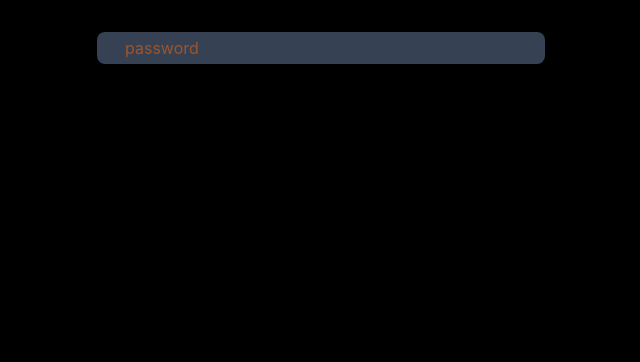
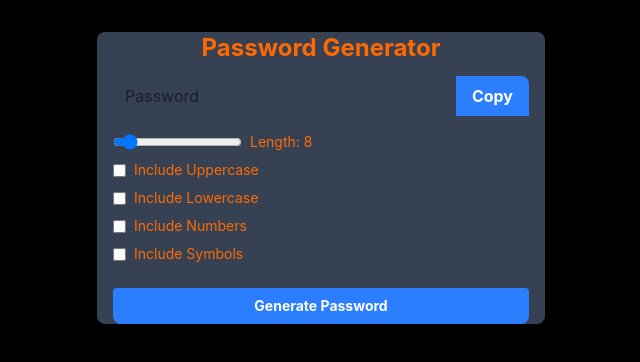
Before and after one commit to hasssanop1/react-by-chai, a React (Vite) app in the folder 05passwordGenerator/: page / in a window 1280 px wide. Shown: the top 362 px of the page, without its empty margins (319-959 px from the left). Built offline with nearby package versions, Linux system fonts and the light colour scheme.

Commit message:
added copy functionality

```diff
--- a/05passwordGenerator/src/App.jsx
+++ b/05passwordGenerator/src/App.jsx
@@ -1,64 +1,123 @@
-import { useState } from 'react'
-
-import './App.css'
+import { useState } from "react";
+import "./App.css";
 
 function App() {
-  const [length, setLength] = useState(8)
-  const [includeUppercase, setIncludeUppercase] = useState(false)
-  const [includeLowercase, setIncludeLowercase] = useState(false)
-  const [includeNumbers, setIncludeNumbers] = useState(false)
-  const [includeSymbols, setIncludeSymbols] = useState(false)
-  // password generation logic will be implemented here
-  const  [password, setPassword] = useState("")
+  const [length, setLength] = useState(8);
+  const [includeUppercase, setIncludeUppercase] = useState(false);
+  const [includeLowercase, setIncludeLowercase] = useState(false);
+  const [includeNumbers, setIncludeNumbers] = useState(false);
+  const [includeSymbols, setIncludeSymbols] = useState(false);
+  const [password, setPassword] = useState("");
 
-  //password gnerator function
-  const genratePassword = (()=>{
-    let pass = ""
-    let string = ""
-    let includeUppercase = "ABCDEFGHIJKLMNOPQRSTUVWXYZ"
-    let includeLowercase = "abcdefghijklmnopqrstuvwxyz"
-    let includeNumbers = "0123456789"
-    let includeSymbols = "!@#$%^&*()-+=_<>?/"
+  // Password Generator
+  const generatePassword = () => {
+    let pass = "";
+    let chars = "";
 
+    const uppercaseChars = "ABCDEFGHIJKLMNOPQRSTUVWXYZ";
+    const lowercaseChars = "abcdefghijklmnopqrstuvwxyz";
+    const numberChars = "0123456789";
+    const symbolChars = "!@#$%^&*()-+=_<>?/";
 
-    if(includeUppercase){
-      pass += includeUppercase
-    }
-    if(includeLowercase){
-      pass += includeLowercase
-    }
-    if(includeNumbers){
-      pass += includeNumbers
-    }
-    if(includeSymbols){
-      pass += includeSymbols
+    if (includeUppercase) chars += uppercaseChars;
+    if (includeLowercase) chars += lowercaseChars;
+    if (includeNumbers) chars += numberChars;
+    if (includeSymbols) chars += symbolChars;
+
+    if (chars === "") {
+      alert("Please select at least one character type.");
+      return;
     }
 
+    for (let i = 0; i < length; i++) {
+      const randomIndex = Math.floor(Math.random() * chars.length);
+      pass += chars.charAt(randomIndex);
+    }
 
-    // Loop
-    for(let i = 1; i < Array.length; i++){
-      let character = Math.floor(Math.random() * pass.length +1)
-      pass = str.charAt(character)
-
-      setPassword(pass)
-    }
-  } ,[length, includeUppercase, includeLowercase, includeNumbers , includeSymbols , setPassword])
+    setPassword(pass);
+  };
 
   return (
     <>
-    <div className="w-full  max-w-md mx-auto shadow-md rounded-lg px-4 my-8 text-orange-500  bg-gray-700 ">
-      <div className="flex-shadow rounded-lg  overflow-hidden mb-4">
-        <input type="text"
-        value={password}
-          className="outline-none w-full py-1 px-3 "
-          placeholder="password"
-          readOnly
-          ></input>
+      <div className="w-full max-w-md mx-auto shadow-md rounded-lg px-4 my-8 text-orange-500 bg-gray-700">
+        <h1 className="text-2xl font-bold text-center my-3">
+          Password Generator
+        </h1>
 
+        <div className="rounded-lg overflow-hidden mb-4">
+          <div className="flex">
+            <input
+              type="text"
+              value={password}
+              className="outline-none w-full py-2 px-3 text-black"
+              placeholder="Password"
+              readOnly
+            />
+
+            <button className="bg-blue-500 hover:bg-blue-700 text-white font-bold py-2 px-4">
+              Copy
+            </button>
+          </div>
+
+          <div className="flex flex-col gap-2 text-sm mt-4">
+            <div className="flex items-center gap-2">
+              <input
+                type="range"
+                min={6}
+                max={30}
+                value={length}
+                onChange={(e) => setLength(Number(e.target.value))}
+              />
+              <label>Length: {length}</label>
+            </div>
+
+            <div className="flex items-center gap-2">
+              <input
+                type="checkbox"
+                checked={includeUppercase}
+                onChange={(e) => setIncludeUppercase(e.target.checked)}
+              />
+              <label>Include Uppercase</label>
+            </div>
+
+            <div className="flex items-center gap-2">
+              <input
+                type="checkbox"
+                checked={includeLowercase}
+                onChange={(e) => setIncludeLowercase(e.target.checked)}
+              />
+              <label>Include Lowercase</label>
+            </div>
+
+            <div className="flex items-center gap-2">
+              <input
+                type="checkbox"
+                checked={includeNumbers}
+                onChange={(e) => setIncludeNumbers(e.target.checked)}
+              />
+              <label>Include Numbers</label>
+            </div>
+
+            <div className="flex items-center gap-2">
+              <input
+                type="checkbox"
+                checked={includeSymbols}
+                onChange={(e) => setIncludeSymbols(e.target.checked)}
+              />
+              <label>Include Symbols</label>
+            </div>
+
+            <button
+              className="bg-blue-500 hover:bg-blue-700 text-white font-bold py-2 px-4 rounded mt-4"
+              onClick={generatePassword}
+            >
+              Generate Password
+            </button>
+          </div>
+        </div>
       </div>
-    </div>
     </>
-  )
+  );
 }
 
-export default App
+export default App;
```
Also changed, not shown: 1 other file (tests, documents, lock files or other folders).
